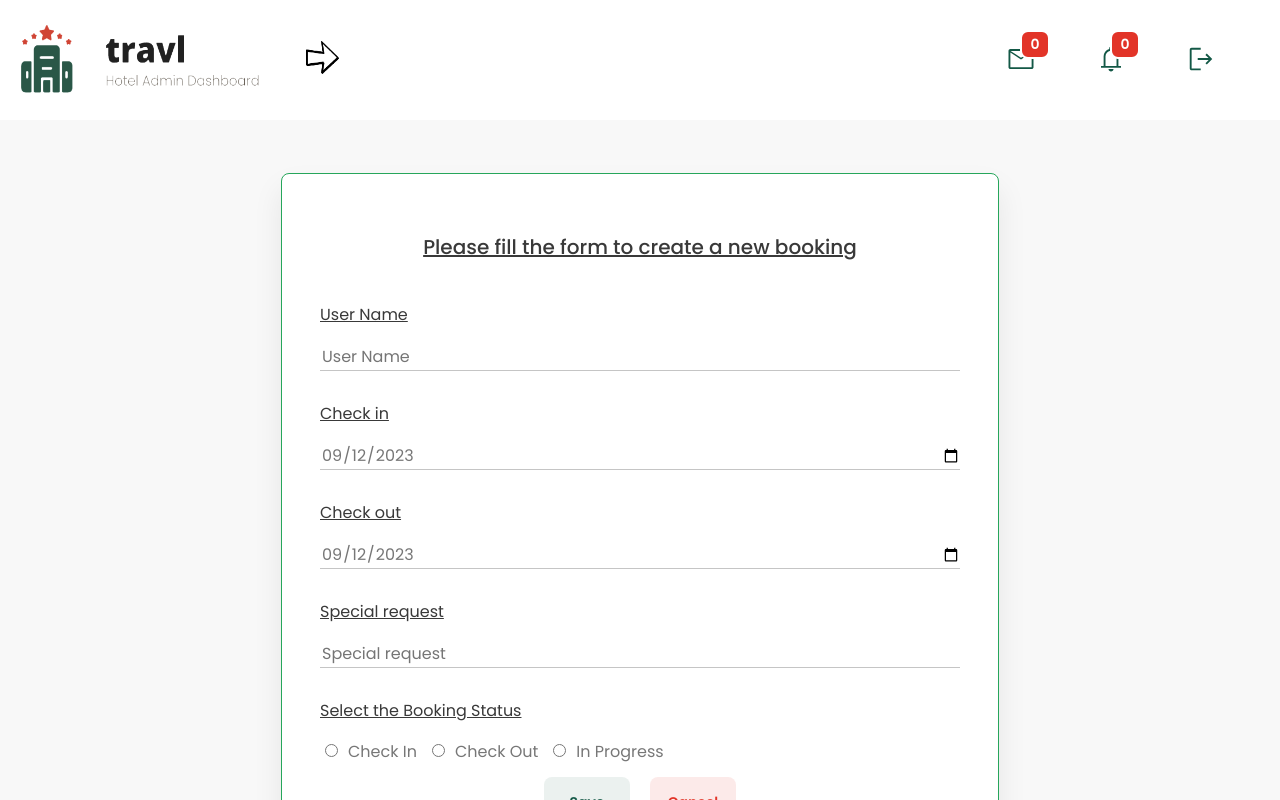
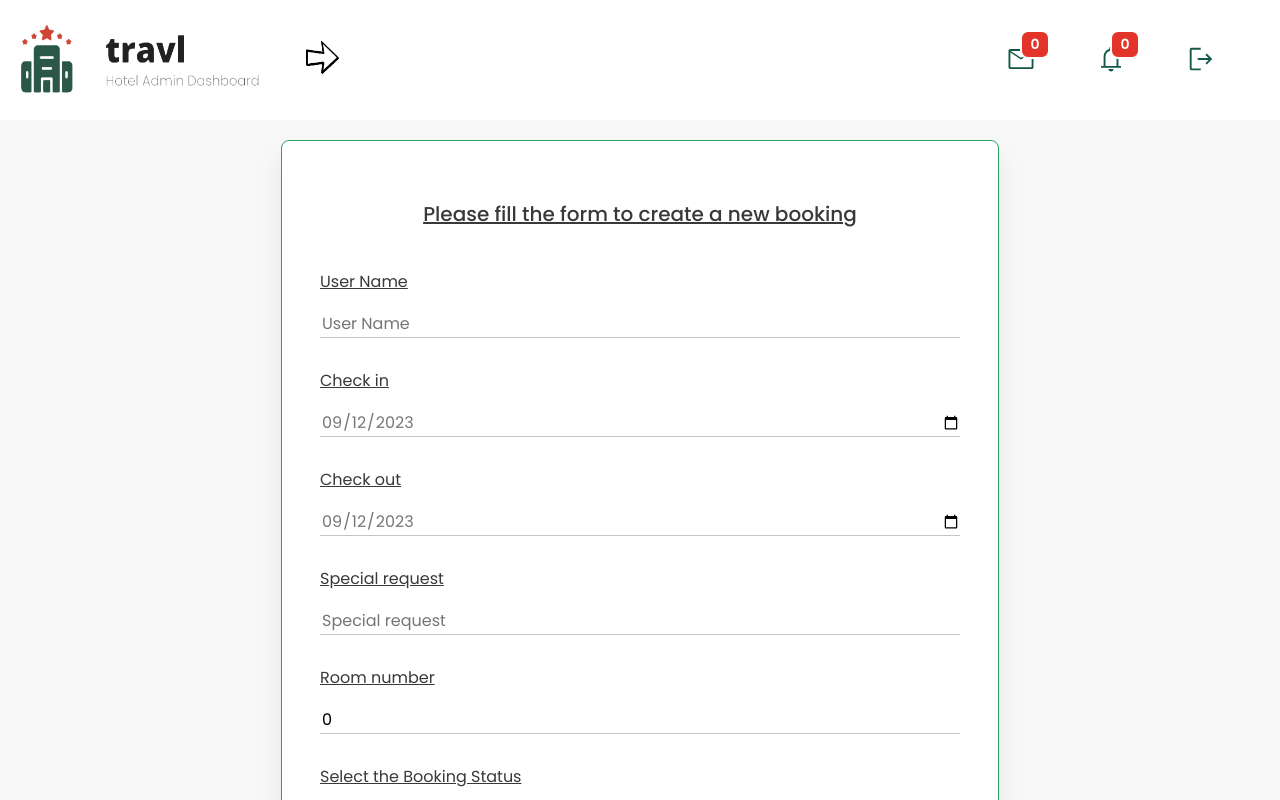
Before and after one commit to Cuadri84/hotel-miranda-dashboard, a React (Create React App) app: page /newBooking in a window 1280 px wide. Shown: the top 800 px of the page. Built offline with nearby package versions, Linux system fonts and the light colour scheme; sample sign-in values are in the browser's storage.

Commit message:
bookigns with the api works except little error after creating or editing a booking

```diff
--- a/package.json
+++ b/package.json
@@ -16,6 +16,7 @@
     "@types/react-dom": "^18.2.6",
     "@types/react-redux": "^7.1.25",
     "@types/styled-components": "^5.1.26",
+    "cross-fetch": "^4.0.0",
     "cypress": "^12.14.0",
     "react": "^18.2.0",
     "react-beautiful-dnd": "^13.1.1",
--- a/src/components/bookings/BookingForm.tsx
+++ b/src/components/bookings/BookingForm.tsx
@@ -116,7 +116,20 @@ const BookingForm: React.FC<BookingFormProps> = ({
                 onChange={handleInput}
               />
             </InputContainer>
-
+            <InputContainer>
+              <RadioDescription style={{ textDecoration: "underline" }}>
+                Room number
+              </RadioDescription>
+              <Input
+                required
+                type="text"
+                className="input-user"
+                value={currentBooking.room_number}
+                placeholder="Room number"
+                name="room_number"
+                onChange={handleInput}
+              />
+            </InputContainer>
             <InputContainer>
               <RadioDescription style={{ textDecoration: "underline" }}>
                 Select the Booking Status
--- a/src/components/bookings/BookingRow.tsx
+++ b/src/components/bookings/BookingRow.tsx
@@ -15,22 +15,21 @@ import {
   DataContainerButton,
   GuestContainer,
   GuestName,
-  BookingID,
   Status,
   NotesButton,
   DropDown,
 } from "./BookingRowStyled";
 interface BookingRowProps {
-  booking: Booking; // Utiliza la interfaz Booking en las props
+  booking: Booking;
 }
 
 export const BookingRow: React.FC<BookingRowProps> = ({ booking }) => {
   const navigate = useNavigate();
   const dispatch = useDispatch();
 
-  let orderDate: string = booking.orderDate.toLocaleString();
-  let checkIn: string = booking.checkIn.toLocaleString();
-  let checkOut: string = booking.checkOut.toLocaleString();
+  let orderDate: string = new Date(booking.orderDate).toLocaleDateString();
+  let checkIn: string = new Date(booking.checkIn).toLocaleDateString();
+  let checkOut: string = new Date(booking.checkOut).toLocaleDateString();
 
   const [showOptions, setShowOptions] = useState(false);
 
@@ -52,14 +51,13 @@ export const BookingRow: React.FC<BookingRowProps> = ({ booking }) => {
   return (
     <Row
       onClick={() => {
-        goToSingleBooking(booking.id);
+        goToSingleBooking(booking._id);
       }}
     >
       <td>
         <GuestContainer>
           <div>
             <GuestName>{booking.name}</GuestName>
-            <BookingID>#{booking.id}</BookingID>
           </div>
         </GuestContainer>
       </td>
@@ -107,7 +105,7 @@ export const BookingRow: React.FC<BookingRowProps> = ({ booking }) => {
                 <button
                   onClick={(e) => {
                     e.stopPropagation();
-                    editSingleBooking(e, booking.id);
+                    editSingleBooking(e, booking._id);
                   }}
                 >
                   Edit booking
@@ -117,7 +115,7 @@ export const BookingRow: React.FC<BookingRowProps> = ({ booking }) => {
                 <button
                   onClick={(e) => {
                     e.stopPropagation();
-                    deleteCurrentBooking(e, booking.id);
+                    deleteCurrentBooking(e, booking._id);
                   }}
                 >
                   Delete booking
--- a/src/features/interfaces/interfaces.tsx
+++ b/src/features/interfaces/interfaces.tsx
@@ -1,7 +1,7 @@
 interface Booking {
-  id: string;
+  _id: string;
   name: string;
-  orderDate: string;
+  orderDate: Date;
   checkIn: string;
   checkOut: string;
   specialRequest: string;
--- a/src/pages/bookings/Bookings.tsx
+++ b/src/pages/bookings/Bookings.tsx
@@ -70,16 +70,16 @@ export const Bookings: React.FC = () => {
             dateB.split("/").reverse().join() <
             dateA.split("/").reverse().join()
           ) {
+            return 1;
+          } else {
             return -1;
-          } else {
-            return 1;
           }
         });
         break;
       case "Guest":
         orderedBookings.sort((a, b) => {
-          const nameA = a.userName.toUpperCase().replace(/\s/g, "");
-          const nameB = b.userName.toUpperCase().replace(/\s/g, "");
+          const nameA = a.name.toUpperCase().replace(/\s/g, "");
+          const nameB = b.name.toUpperCase().replace(/\s/g, "");
           if (nameA < nameB) {
             return -1;
           }
@@ -90,7 +90,7 @@ export const Bookings: React.FC = () => {
         });
         break;
       case "Check In":
-        orderedBookings.sort((a, b) => a.room_rate - b.room_rate);
+        orderedBookings.sort((a, b) => a.checkIn - b.checkIn);
         break;
       case "Check Out":
         orderedBookings.sort((a, b) => a.room_rate - b.room_rate);
@@ -156,7 +156,7 @@ export const Bookings: React.FC = () => {
             </thead>
             <tbody>
               {bookings.map((booking) => (
-                <BookingRow key={booking.id} booking={booking} />
+                <BookingRow key={booking._id} booking={booking} />
               ))}
             </tbody>
           </Table>
--- a/src/pages/bookings/EditBooking.tsx
+++ b/src/pages/bookings/EditBooking.tsx
@@ -28,9 +28,14 @@ export const EditBooking: React.FC = () => {
   useEffect(() => {
     if (bookingId) {
       dispatch(getBooking(bookingId));
+    }
+  }, [dispatch, bookingId]);
+
+  useEffect(() => {
+    if (singleBooking) {
       setCurrentBooking(singleBooking);
     }
-  }, [singleBooking, dispatch, bookingId]);
+  }, [singleBooking]);
 
   const handleInput = (event: React.ChangeEvent<HTMLInputElement>) => {
     const { name, value } = event.target;
@@ -50,8 +55,10 @@ export const EditBooking: React.FC = () => {
   };
 
   const handleSubmit = () => {
-    if (currentBooking && currentBooking.id) {
-      dispatch(editBooking(currentBooking.id));
+    if (currentBooking && currentBooking._id) {
+      dispatch(
+        editBooking({ _id: currentBooking._id, booking: currentBooking })
+      );
       navigate("/bookings");
     }
   };
--- a/src/pages/bookings/NewBooking.tsx
+++ b/src/pages/bookings/NewBooking.tsx
@@ -16,9 +16,9 @@ export const NewBooking: React.FC = () => {
 
   const formTitle = "Please fill the form to create a new booking";
   const [currentBooking, setCurrentBooking] = useState<Booking>({
-    id: "",
+    _id: "",
     name: "",
-    orderDate: new Date().toISOString().split("T")[0],
+    orderDate: new Date(),
     checkIn: new Date().toISOString().split("T")[0],
     checkOut: new Date().toISOString().split("T")[0],
     specialRequest: "",
@@ -36,7 +36,6 @@ export const NewBooking: React.FC = () => {
     navigate("/bookings");
   };
   const handleSubmit = () => {
-    console.log(currentBooking);
     dispatch(createNewBooking(currentBooking));
     navigate("/bookings");
   };
--- a/src/pages/bookings/SingleBooking.tsx
+++ b/src/pages/bookings/SingleBooking.tsx
@@ -1,4 +1,4 @@
-import React, { useEffect, useState } from "react";
+import React, { useEffect } from "react";
 import { useParams } from "react-router-dom";
 
 // Redux
@@ -18,7 +18,6 @@ import {
 
 // Components
 import { Loader } from "../../components/styled/Loader";
-import { Booking } from "../../features/interfaces/interfaces";
 
 export const SingleBooking: React.FC = () => {
   const dispatch = useDispatch();
@@ -29,46 +28,42 @@ export const SingleBooking: React.FC = () => {
     (state: RootStateOrAny) => state.bookings
   );
 
-  const [currentBooking, setCurrentBooking] = useState<Booking>(singleBooking);
-
   let orderDate: string | null =
-    currentBooking?.orderDate?.toLocaleString() || null;
-  let checkIn: string | null =
-    currentBooking?.checkIn?.toLocaleString() || null;
+    singleBooking?.orderDate?.toLocaleString() || null;
+  let checkIn: string | null = singleBooking?.checkIn?.toLocaleString() || null;
   let checkOut: string | null =
-    currentBooking?.checkOut?.toLocaleString() || null;
+    singleBooking?.checkOut?.toLocaleString() || null;
 
   useEffect(() => {
     if (bookingId) {
       dispatch(getBooking(bookingId));
-      setCurrentBooking(singleBooking);
     }
-  }, [singleBooking, dispatch, bookingId]);
+  }, [dispatch, bookingId]);
 
-  return !currentBooking ? (
+  return !singleBooking ? (
     <Loader />
   ) : (
     <Container>
       <Subcontainer>
         <GuestContainer>
           <div>
-            <GuestName>{currentBooking.name}</GuestName>
+            <GuestName>{singleBooking.name}</GuestName>
 
             <DataContainer>
               <p>Check in: {checkIn}</p>
               <p>Check Out: {checkOut}</p>
               <p>Order Date: {orderDate}</p>
-              <p>Room Type: {currentBooking.room_number}</p>
-              <Status $type={currentBooking.status}>
-                {currentBooking.status}
+              <p>Room Type: {singleBooking.room_number}</p>
+              <Status $type={singleBooking.status}>
+                {singleBooking.status}
               </Status>
             </DataContainer>
           </div>
           <VerticalLine />
           <DataContainer>
             <p>Special Request:</p>
-            {currentBooking.specialRequest ? (
-              <p>{currentBooking.specialRequest}</p>
+            {singleBooking.specialRequest ? (
+              <p>{singleBooking.specialRequest}</p>
             ) : (
               <p>No special request registered.</p>
             )}
```
Also changed, not shown: src/features/bookingSlice.tsx (+58 -25 lines), 1 other file (tests, documents, lock files or other folders).
